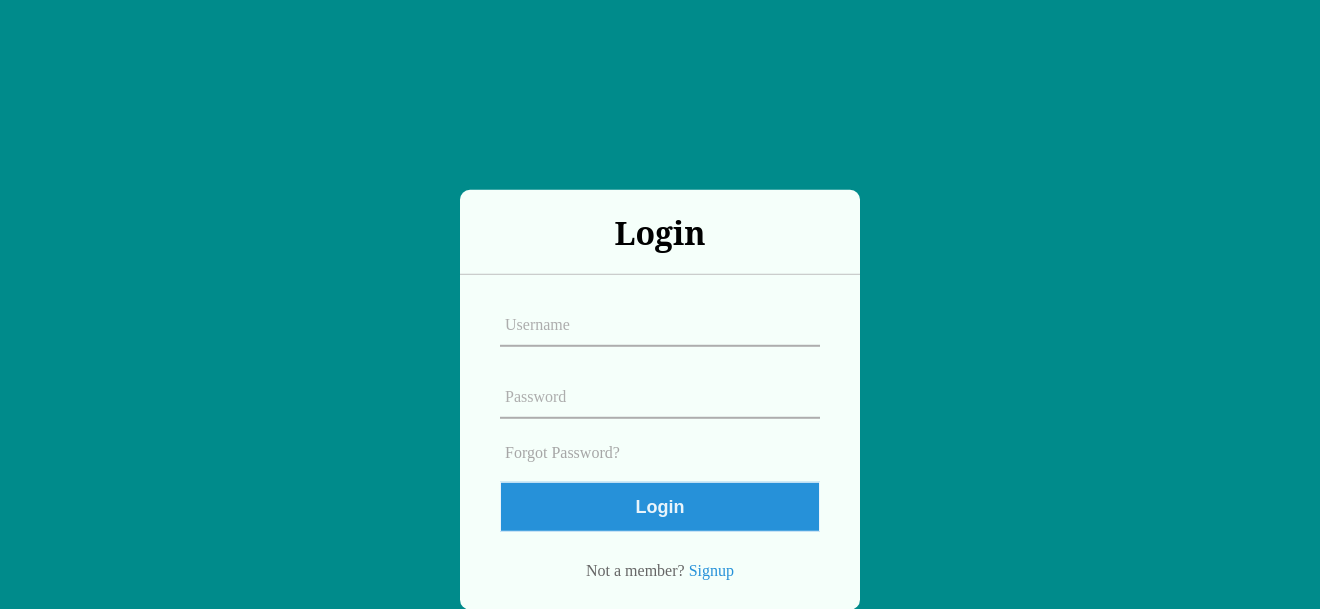
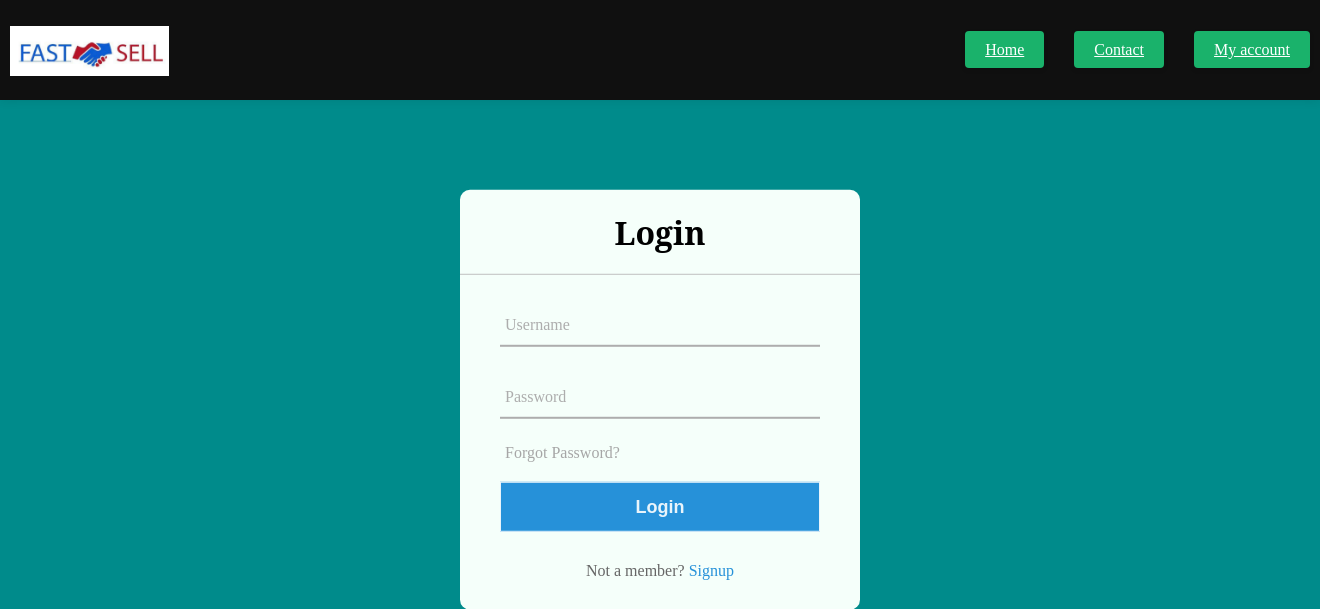
Before and after one commit to x1tedbtw/FastSell-Marketplace, a Django app: template frontend/templates/login_page.html in a window 1320 px wide. Shown: the top 609 px of the page. Run offline with Django 4.2, Linux system fonts and the light colour scheme; the template is opened without the code that fills it, so the values that code supplies are empty; parts of the project's set-up code (start-up, migrations or seed data) failed here and were passed over.

Commit message:
Updated version with header

```diff
--- a/frontend/templates/login_page.css
+++ b/frontend/templates/login_page.css
@@ -1,3 +1,4 @@
+
 body{
     margin: 0;
     padding:0;
@@ -5,6 +6,73 @@ body{
     background: darkcyan;
     height: 100vh;
     overflow: hidden;
+}
+header{
+    width: 100vw;
+    height: 100px;
+    background-color: #101010;
+    box-shadow: 0 0 10px rgba(0, 0, 0, 0.1);;
+}
+
+header .inner{
+    width: 1300px; /* This is the inner width of the content inside of your header (80%, etc) */
+    height: 100%;
+    display: block;
+    margin: 0 auto;
+}
+
+header .logo{
+    display: table;
+    height: 100%;
+    float: left;
+}
+
+header .logo div{
+    height: 100%;
+    display: table-cell;
+    vertical-align: middle;
+}
+
+header .logo img{
+    height: 50px;
+    margin-top: 5px; /* Optical alignment of the logo */
+}
+
+header nav{
+    float: right;
+    height: 100%;
+}
+
+header nav li{
+    display: table;
+    height: 100%;
+    float: left;
+    margin-right: 30px;
+}
+
+header nav li:last-of-type{
+    margin-right: 0;
+}
+
+header nav span {
+    display: table-cell;
+    vertical-align: middle;
+}
+
+header nav a{
+    color: #101010;
+}
+
+header nav .button{
+    background-color: #1ab26b; /* This HEX is the color of the button */
+    color: #FFF;
+    padding: 10px 20px;
+    border-radius: 4px;
+    box-shadow: 0 2px 5px rgba(0, 0, 0, 0.1);
+}
+
+header nav .button:hover{
+    filter: brightness(1.05);
 }
 .center {
     position: absolute;
--- a/frontend/templates/login_page.html
+++ b/frontend/templates/login_page.html
@@ -7,8 +7,26 @@
 </head>
 <body>
 <header>
+        <div class="inner">
+            <div class="logo">
+                <div>
+                    <img src="img/raw_logo.png" alt="My logo">
+                </div>
+            </div>
 
-</header>
+            <nav>
+                <!-- Each of the below lines look complicated. There is a reason for this markup though!
+                <li> tag will be the container for the table.
+                <span> will be the part that centers the content inside it
+                <a> is the actual clickable part -->
+                <li><span><a href="" class="button">Home</a></span></li>
+                <li><span><a href="" class="button">Contact</a></span></li>
+                <li><span><a href="" class="button">My account</a></span></li>
+                <!-- On the line above, remove the class="button" if you don't want the final
+                element to be a button -->
+            </nav>
+        </div>
+    </header>
 <div class="center">
     <h1>Login</h1>
     <form method="post">
```
Also changed, not shown: frontend/templates/logo.png (added).
